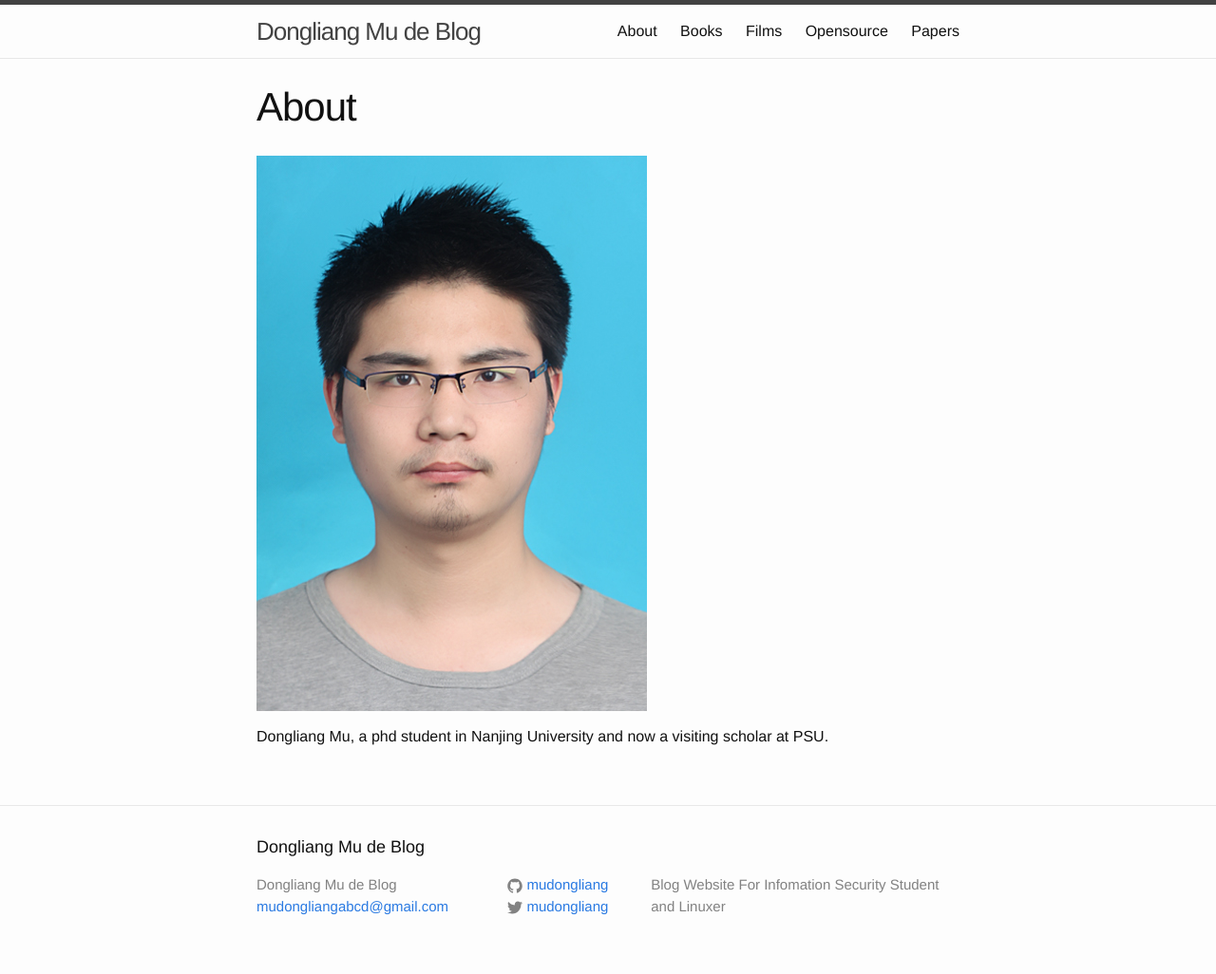
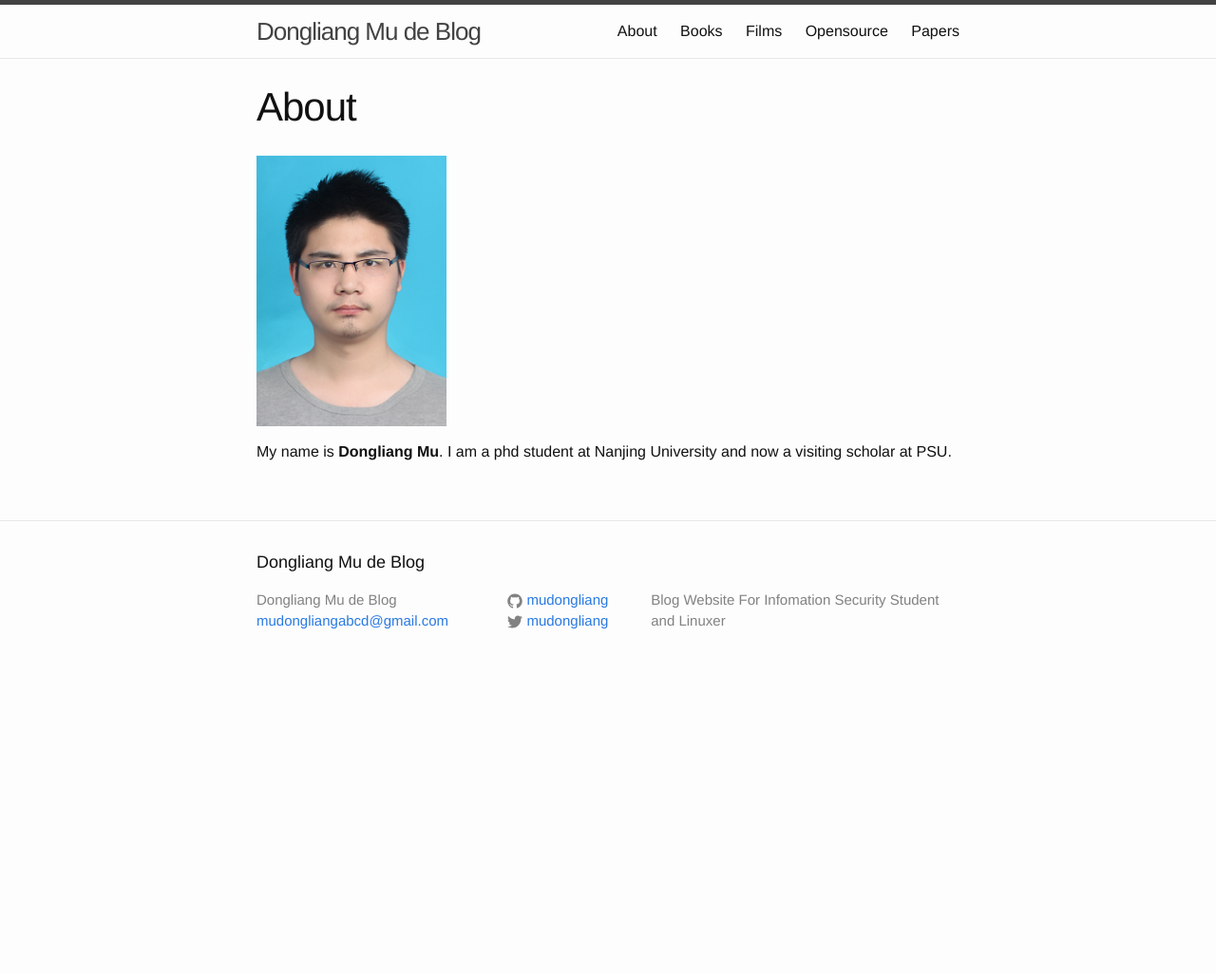
Before and after one commit to mudongliang/mudongliang.github.io, a Jekyll site: the page built from about/about.md, in a window 1280 px wide. Shown: the whole page at 95% size. Built offline with Jekyll 4.4.1, drawn with Linux system fonts in a browser that asks for light colours; after the commit the page ends 900 px from its top, so only the background shows below that.

Commit message:
change size of my photo

```diff
--- a/about/about.md
+++ b/about/about.md
@@ -4,7 +4,6 @@ title: About
 permalink: /about/
 ---
 
-![Photo]({{site.url}}/images/Photo.jpg)
+<img src="{{site.url}}/images/Photo.jpg" alt="Photo" style="width: 200px;"/>
 
-Dongliang Mu, a phd student in Nanjing University and
-now a visiting scholar at PSU.
+My name is **Dongliang Mu**. I am a phd student at Nanjing University and now a visiting scholar at PSU.
```
